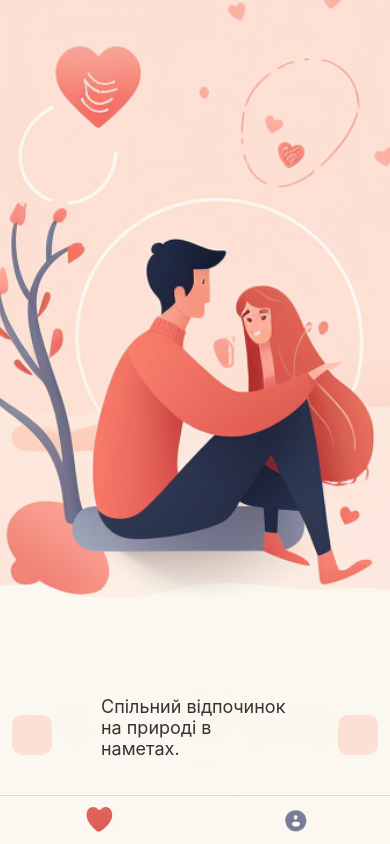
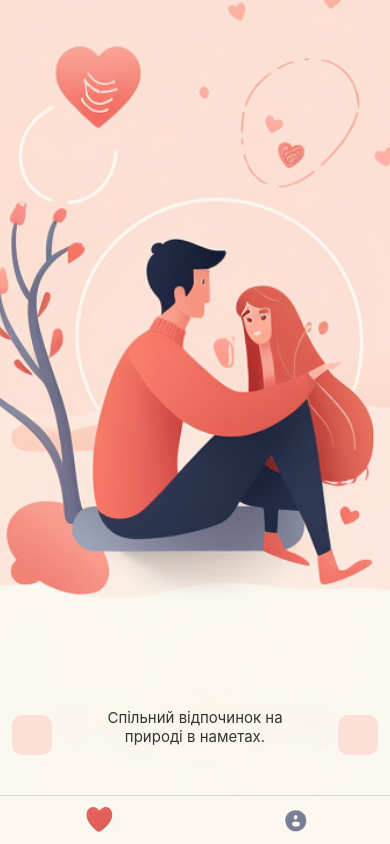
Before and after one commit to Dimakoua/LoveNotes, a React Native app: screen / in a window 390 px wide. Built offline with nearby package versions, Linux system fonts and the light colour scheme.

Commit message:
update styles

```diff
--- a/src/screens/IdeaOfTheDayScreen.js
+++ b/src/screens/IdeaOfTheDayScreen.js
@@ -60,8 +60,9 @@ const styles = StyleSheet.create({
     maxHeight: 200,
   },
   ideaText: {
-    fontSize: 18,
+    fontSize: 15,
     color: '#333',
+    textAlign: 'center'
   },
   buttonContainer: {
     paddingLeft: '3%',
```
